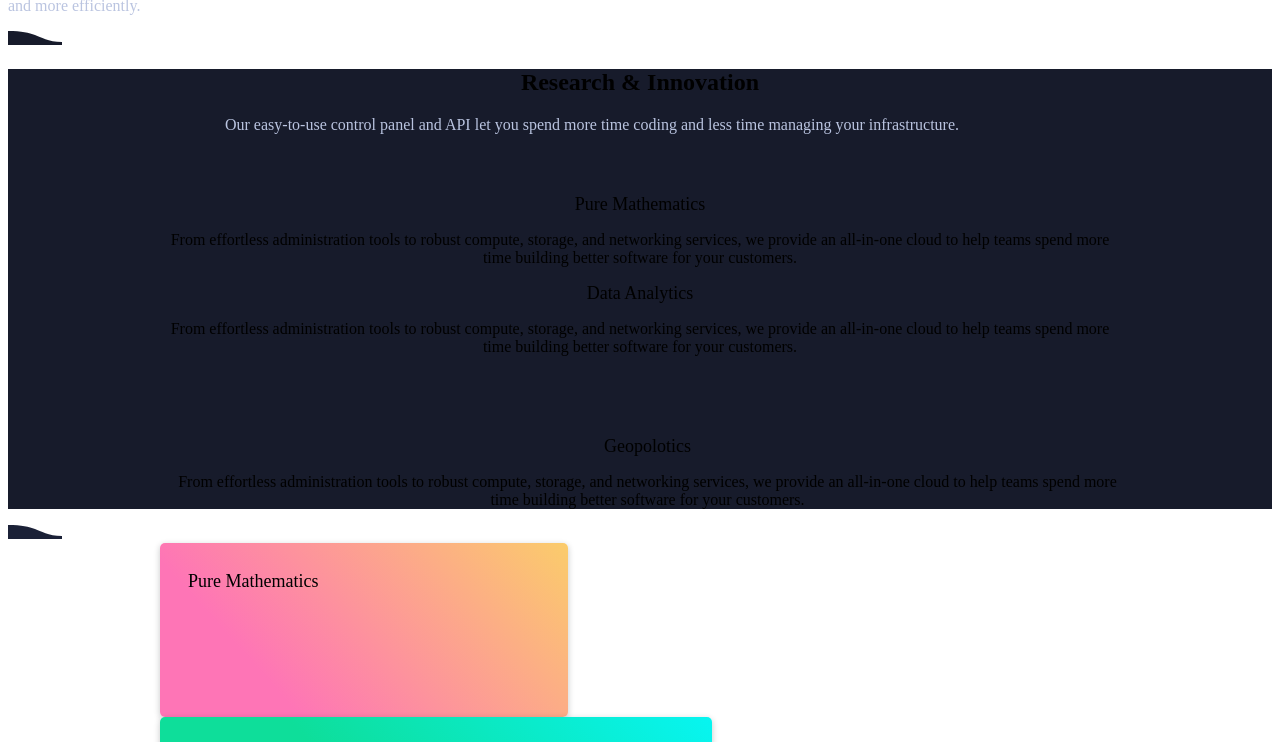
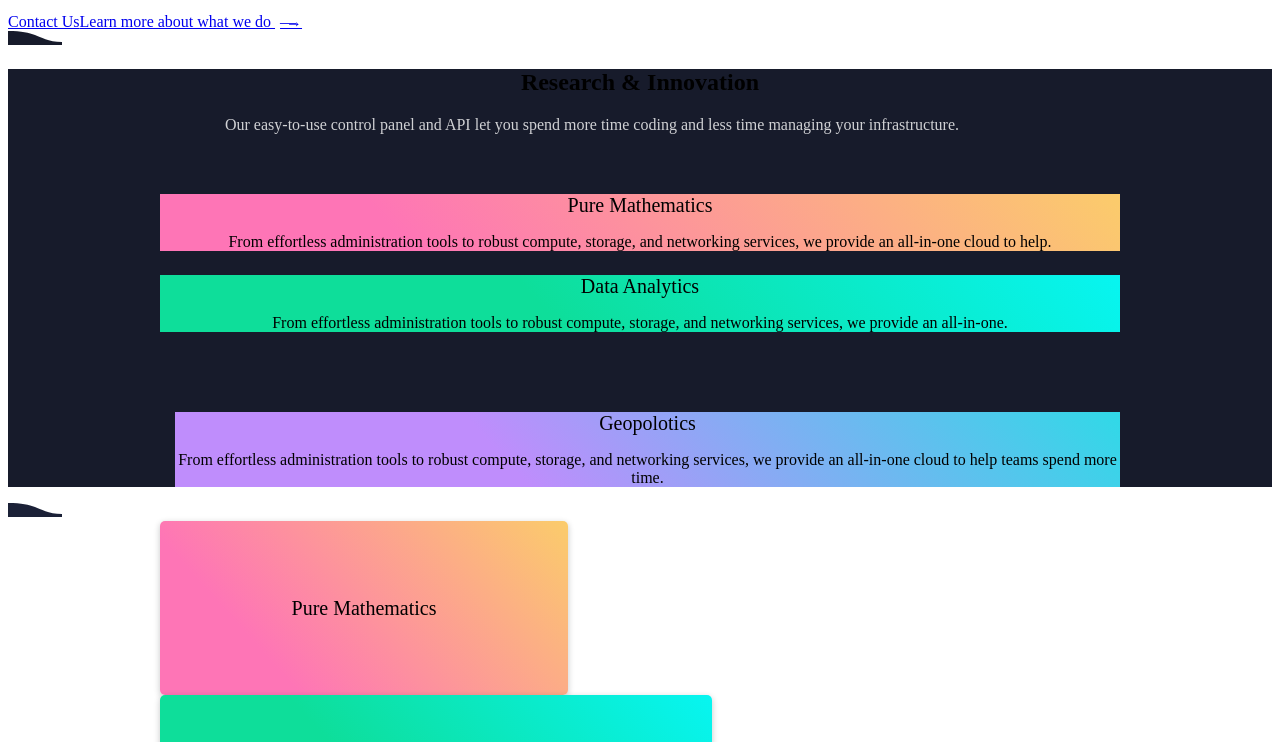
Before and after one commit to mathematical-investing/mathematical-investing.github.io, a Gatsby site: page / in a window 1280 px wide. Shown: the part 417-1159 px from the top of the page. Built offline with nearby package versions, Linux system fonts and the light colour scheme; Gatsby itself is replaced by a stand-in of ours; grey boxes are pictures that could not be loaded.

Commit message:
Minor design overhaul, more gradients

```diff
--- a/src/components/header.js
+++ b/src/components/header.js
@@ -19,7 +19,7 @@ const Header = ({ siteTitle }) => (
         <Link to="/">Case Studies</Link>
         <Link to="/">Our Team</Link>
         <Link to="/">Investors</Link>
-        <Link to="/">Careers</Link>
+        <Link to="/">Contact Us</Link>
       </div>
     </div>
   </Section>
--- a/src/components/hero.js
+++ b/src/components/hero.js
@@ -6,17 +6,62 @@ import { Colors } from '../constants';
 
 /**
  * hero background will be a simple graph, maybe some fading near the bottom
- *
+ * from the bottom we see trend lines zig and zag in sharp turns upwards toward the top right
+ * maybe have 3(?) trend lines, 2 stopping early and the 3rd going off into the right hand side
+ *   - this will eventually hit the roof, but we'll try to angle it so it'd go off right
+ *   - one stops short, the other later
+ *   - use the 3 gradients
+ * UPDATE:
+ * do this but with the theming of above
+ *  - https://devinhalladay.imgix.net/2018/03/cents/cover.png?w=800&fm=jpg&q=100
  */
 
-const Hero = () => (
+const RightArrowAscii = ({ hovering }) => {
+  const position = hovering
+    ? { marginLeft: '10px' }
+    : { marginLeft: '5px' };
+  return (
+    <span style={{
+      transition: 'all .25s cubic-bezier(.215,.61,.355,1)',
+      ...position
+    }}>
+      <span style={{
+        marginRight: '-10px'
+      }}>—</span>→
+    </span>
+  );
+};
+
+class Hero extends React.Component {
+  state = {
+    hovering: false
+  };
+
+  render() {
+    return (
       <Section style={styles.hero} curveColor={Colors.altPrimary}>
         <div className="container-inner" style={styles.message}>
           <h1 style={styles.header}>Trading <br /> made easy.</h1>
           <p style={styles.paragraph}>Our cloud computing platform was built with simplicity at the forefront, so managing infrastructure is easy, whether your business is running one virtual machine or ten thousand. DigitalOcean gets out of your way so teams can build, deploy, and scale cloud applications faster and more efficiently.</p>
+          <div className="hero-links">
+            <Link
+              className="primary-button"
+              to="/"
+            >
+              Contact Us
+            </Link>
+            <Link
+              onMouseOver={() => this.setState({ hovering: true })}
+              onMouseOut={() => this.setState({ hovering: false })}
+              to="/">
+              Learn more about what we do <RightArrowAscii hovering={this.state.hovering} />
+            </Link>
+          </div>
         </div>
       </Section>
     );
+  };
+}
 
 const styles = {
   hero: {
@@ -31,7 +76,7 @@ const styles = {
     color: Colors.textSecondary,
   },
   message: {
-    maxWidth: '50%'
+    maxWidth: '60%'
   }
 }
 
--- a/src/components/sections/caseStudies.js
+++ b/src/components/sections/caseStudies.js
@@ -78,9 +78,11 @@ const CaseStudies = () => (
 
 const styles = {
   cardHeader: {
-    fontSize: '18px',
+    fontSize: '20px',
     fontWeight: '500',
-    margin: '16px'
+    margin: '8px',
+    textAlign: 'center',
+    width: '100%'
   },
   bottomRight: {
     marginLeft: '-30px'
@@ -109,7 +111,8 @@ const styles = {
   },
   card: {
     position: 'relative',
-    display: 'inline-block',
+    display: 'inline-flex',
+    alignItems: 'center',
     verticalAlign: 'top',
     width: '75%',
     height: '150px',
@@ -118,7 +121,7 @@ const styles = {
     background: '#262e47',
     margin: '0',
     padding: '12px',
-    textAlign: 'left'
+    textAlign: 'center'
   }
 }
 
--- a/src/components/sections/researchAndInnovation.js
+++ b/src/components/sections/researchAndInnovation.js
@@ -2,11 +2,14 @@ import React from 'react';
 import Link from 'gatsby-link';
 import Section from '../section';
 import { Colors } from '../../constants';
+import IconEarth from '../../img/icons/earth.png';
+import IconGraph from '../../img/icons/graph.png';
+import IconMath from '../../img/icons/math.png';
 
 const t1 = {
   background: 'linear-gradient(48deg, #fe75b6 25%, #fbcc6b 100%)'
 }
-
+// backgroundImage: `url(${BostonBackground})`,
 const t2 = {
   background: 'linear-gradient(48deg, #0ede9a 40%, #07f5f1 100%)'
 }
@@ -15,17 +18,20 @@ const t3 = {
   background: 'linear-gradient(48deg, #bf8dfc 35%, #30d9e7 100%)'
 }
 
-function Icon({ theme, ...props }) {
+function Icon({ theme = {}, icon, ...props }) {
   return (
-    <div className="card-icon" style={theme}>
+    <div className="card-icon" style={{
+      ...theme,
+      backgroundImage: `url(${icon})`
+    }}>
     </div>
   );
 }
 
-function Card({ title, theme, children, style, ...props }) {
+function Card({ title, theme, icon, children, style, ...props }) {
   return (
-    <div className="content-card" style={style}>
-      <Icon theme={theme} />
+    <div className="content-card" style={{ ...style, ...theme }}>
+      <Icon icon={icon} />
       <h3 style={styles.cardHeader}>{title}</h3>
       <p>{children}</p>
     </div>
@@ -38,18 +44,18 @@ const ResearchAndInnovation = () => (
       <h2 style={styles.header}>Research & Innovation</h2>
       <p style={styles.paragraph}>Our easy-to-use control panel and API let you spend more time coding and less time managing your infrastructure.</p>
 
-      <Card title="Pure Mathematics" theme={t1}>
-        From effortless administration tools to robust compute, storage, and networking services, we provide an all-in-one cloud to help teams spend more time building better software for your customers.
+      <Card title="Pure Mathematics" theme={t1} icon={IconMath}>
+        From effortless administration tools to robust compute, storage, and networking services, we provide an all-in-one cloud to help.
       </Card>
     </div>
 
     <div className="container-inner" style={styles.content}>
-      <Card style={styles.topRight} title="Data Analytics" theme={t2}>
-        From effortless administration tools to robust compute, storage, and networking services, we provide an all-in-one cloud to help teams spend more time building better software for your customers.
+      <Card style={styles.topRight} title="Data Analytics" theme={t2} icon={IconGraph}>
+        From effortless administration tools to robust compute, storage, and networking services, we provide an all-in-one.
       </Card>
 
-      <Card style={styles.bottomRight} title="Geopolotics" theme={t3}>
-        From effortless administration tools to robust compute, storage, and networking services, we provide an all-in-one cloud to help teams spend more time building better software for your customers.
+      <Card style={styles.bottomRight} title="Geopolotics" theme={t3} icon={IconEarth}>
+        From effortless administration tools to robust compute, storage, and networking services, we provide an all-in-one cloud to help teams spend more time.
       </Card>
     </div>
   </Section>
@@ -57,18 +63,17 @@ const ResearchAndInnovation = () => (
 
 const styles = {
   cardHeader: {
-    fontSize: '18px',
+    fontSize: '20px',
     fontWeight: '500',
-    margin: '16px'
+    margin: '24px 0 12px',
+    textAlign: 'center',
+    width: '100%'
   },
   bottomRight: {
     marginLeft: '15px'
   },
   topRight: {
     marginBottom: '80px'
-  },
-  header: {
-    // R & I header
   },
   paragraph: {
     maxWidth: '90%',
--- a/src/constants/index.js
+++ b/src/constants/index.js
@@ -3,5 +3,5 @@ export const Colors = {
   altPrimary: '#171b2b',   // a slightly darker alt to `primary`, think background alternating
   secondary: '#262e47',    // the lighter alt color
   textPrimary: '#ffffff',  // main text color
-  textSecondary: '#bac4e0' // bylines and such
+  textSecondary: 'rgba(255, 255, 255, .8)' // bylines and such (#bac4e0)
 };
--- a/src/layouts/index.css
+++ b/src/layouts/index.css
@@ -611,12 +611,14 @@ pre tt:after {
   }
 }
 
-/* Custom CSS */
+/******************/
+/*** Custom CSS ***/
+/******************/
 
 a {
   text-decoration: none;
   color: #fff;
-  opacity: .7;
+  opacity: .8;
   font-weight: 400;
   transition: opacity 100ms ease-in;
 }
@@ -654,7 +656,7 @@ p {
   min-height: 50px;
   width: 100%;
   margin: 0 auto;
-  padding: 50px 50px 150px;  /* +100px for svg curve */
+  padding: 50px 75px 150px;  /* +100px for svg curve */
 }
 
 .slanted-bottom-border {
@@ -686,6 +688,35 @@ p {
   float: left;
 }
 
+.hero-links {
+  margin: 40px 0;
+  display: block;
+}
+
+.hero-links a {
+  display: inline-block;
+  margin-right: 40px;
+  opacity: 1;
+  transition: all .25s cubic-bezier(.215,.61,.355,1);
+}
+
+.hero-links a:hover {
+  transform: translateY(-1px);
+}
+
+.hero-links a.primary-button {
+  padding: 10px 30px;
+  font-weight: 500;
+  background: #fff;
+  color: #1c2237;
+  border-radius: 20px;
+  box-shadow: 0 2px 8px rgba(10, 11, 15, 0.72);
+}
+
+.hero-links a.primary-button:hover {
+  box-shadow: 0 4px 14px rgba(10, 11, 15, 0.82);
+}
+
 .topbar-container {
   line-height: 25px;
   font-size: 16px;
@@ -699,35 +730,42 @@ p {
   position: relative;
   display: block;
   width: 75%;
-  min-height: 300px;
-  border-radius: 5px;
-  box-shadow: 0 2px 6px rgba(16, 19, 27, 0.24);
+  border-radius: 30px;
+  box-shadow: 0 2px 16px rgba(16, 19, 27, 0.24);
   background: #262e47;
+  background: linear-gradient(38deg, #262e47 0%, #1b2137 100%);
   margin: 0 auto;
-  padding: 32px;
-  text-align: center;
+  padding: 32px 28px;
+  text-align: left;
 }
 
 .content-card p {
   padding: 8px 0 32px;
+  margin: 0;
   font-size: 16px;
   line-height: 26px;
-  color: #bac4e0;
+  /* color: #bac4e0; */
+  color: rgba(255, 255, 255, .8);
+  color: #fff;
+  font-weight: 400;
 }
 
 .card-icon {
-  height: 32px;
-  width: 32px;
-  background: #1c2237;
-  border-radius: 100%;
+  height: 38px;
+  width: 38px;
+  background-color: none;
   margin: 0 auto;
+  background-position: center;
+  background-size: contain;
+  background-repeat: no-repeat;
 }
 
 .case-study-cards {
-  transition: all 0.3s ease-in-out;
+  transition: all .25s cubic-bezier(.215,.61,.355,1);
   cursor: pointer;
 }
 
 .case-study-cards:hover {
+  transform: translateY(-1px);
   box-shadow: rgba(11, 11, 12, 0.8) 0px 8px 20px !important;
 }
```
Lines whose indentation alone changed are shown as unchanged.
